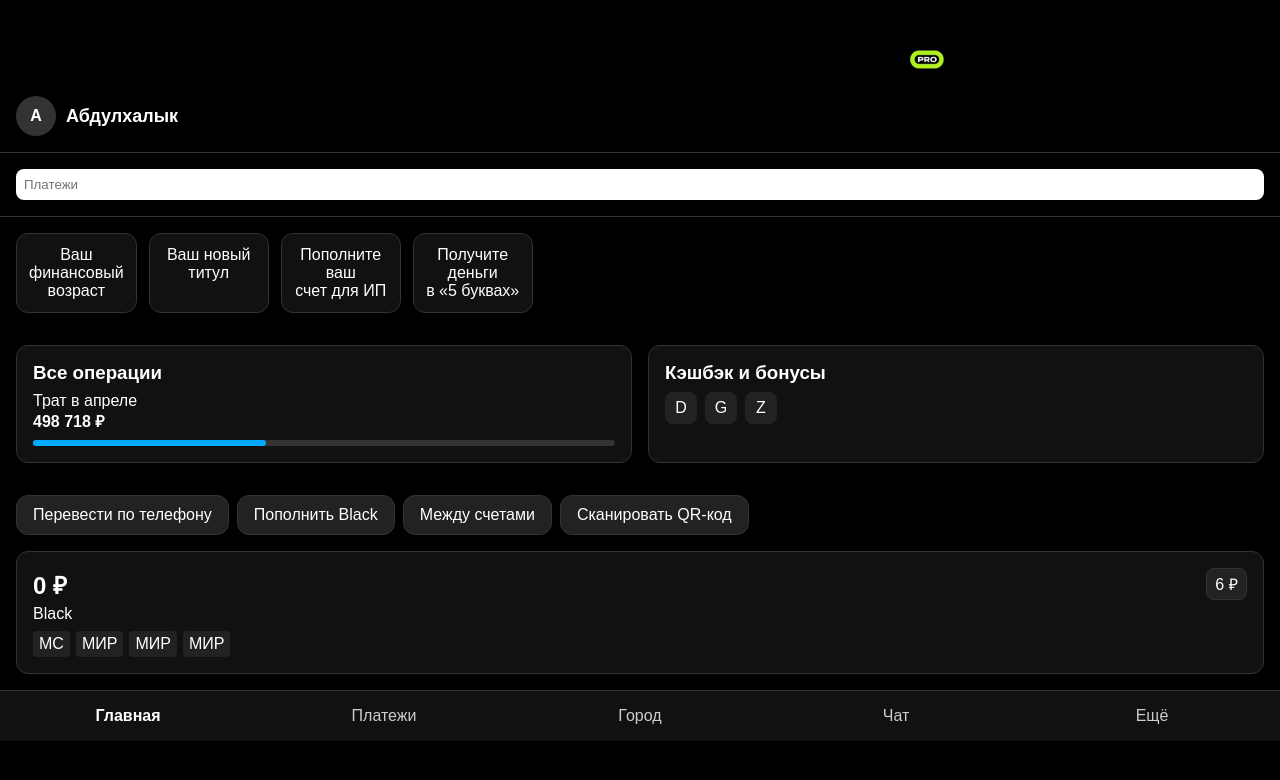
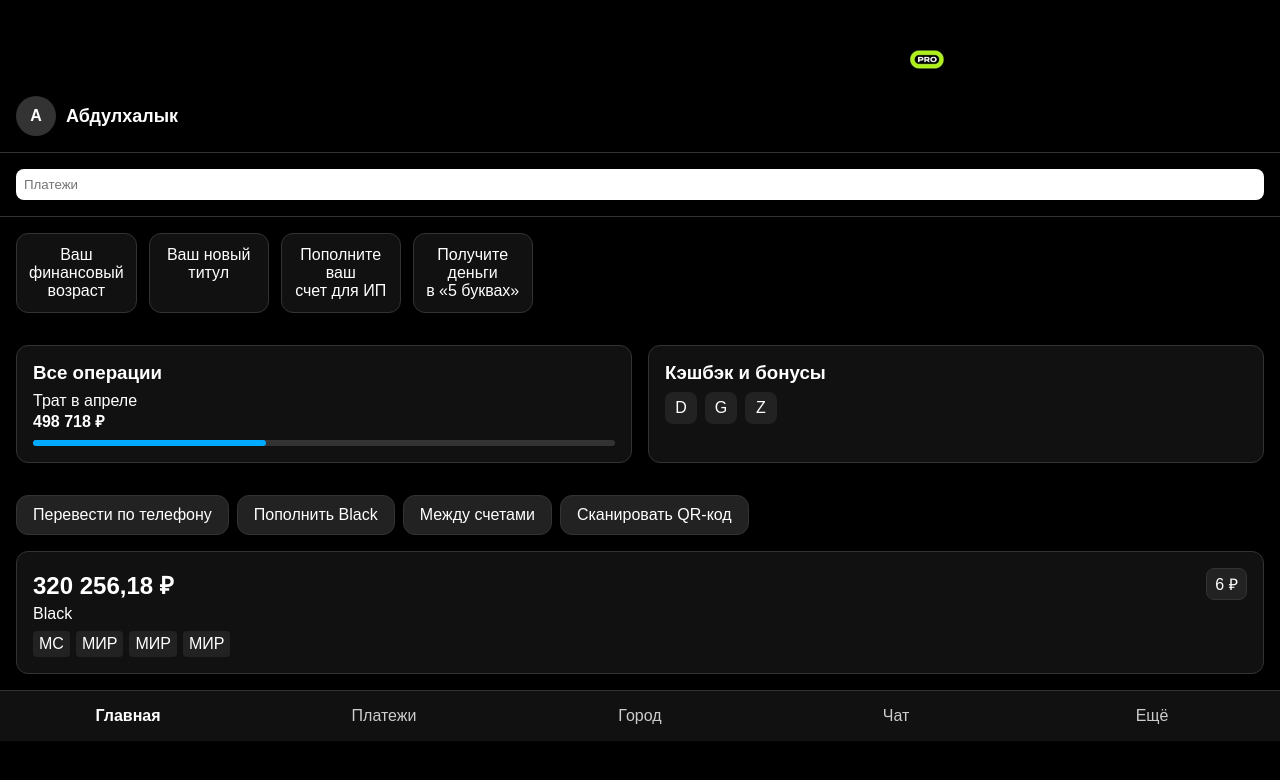
Before and after one commit to andrey05005/tban, a plain HTML site: page index.html in a window 1280 px wide. Drawn offline with Linux system fonts and the light colour scheme.

Commit message:
Update index.html

```diff
--- a/index.html
+++ b/index.html
@@ -73,7 +73,7 @@
 
   <!-- Пример счета (0₽ Black) -->
   <section class="account-card">
-    <h3>0 ₽</h3>
+    <h3>320 256,18 ₽</h3>
     <p>Black</p>
     <!-- Пример иконок карт -->
     <div class="cards-icons">
```
